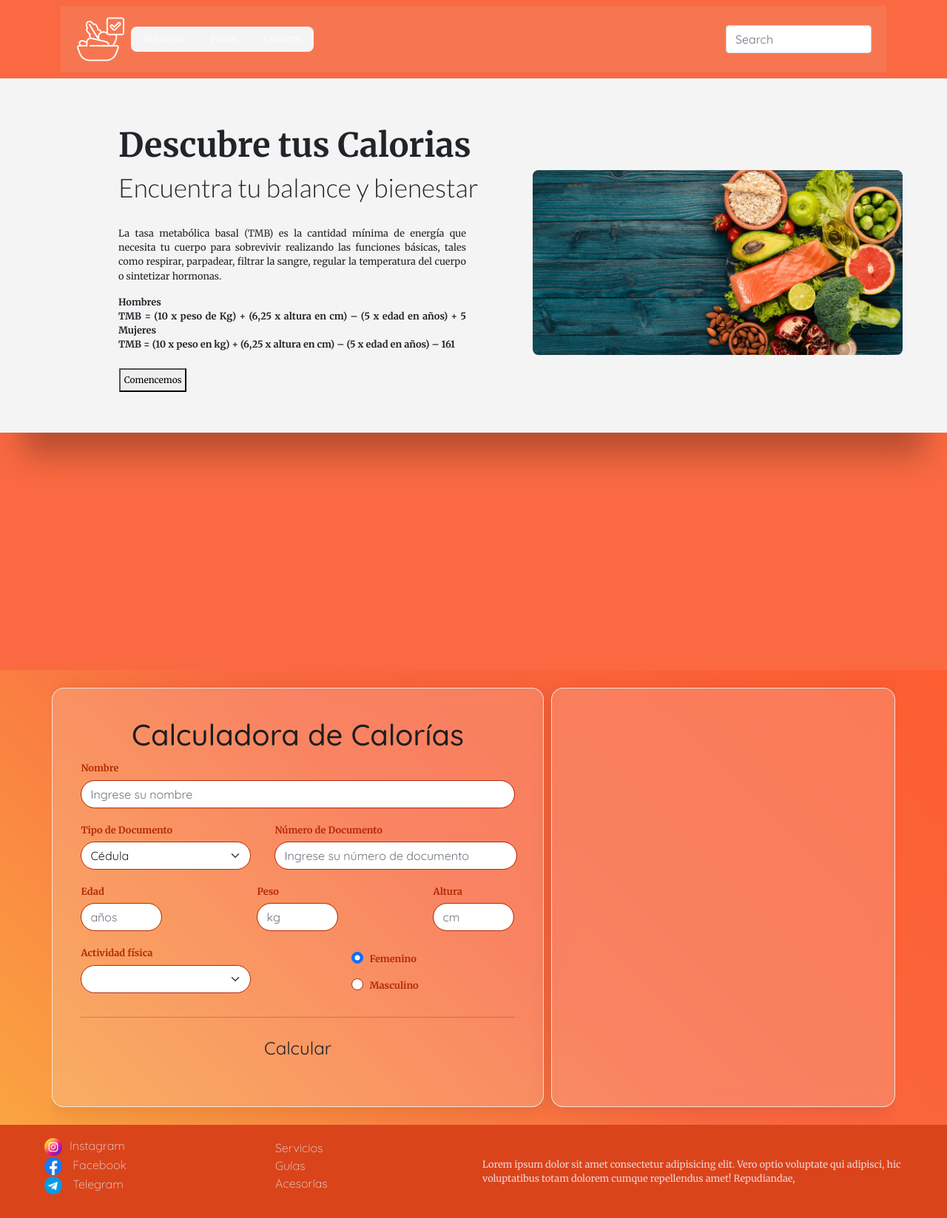
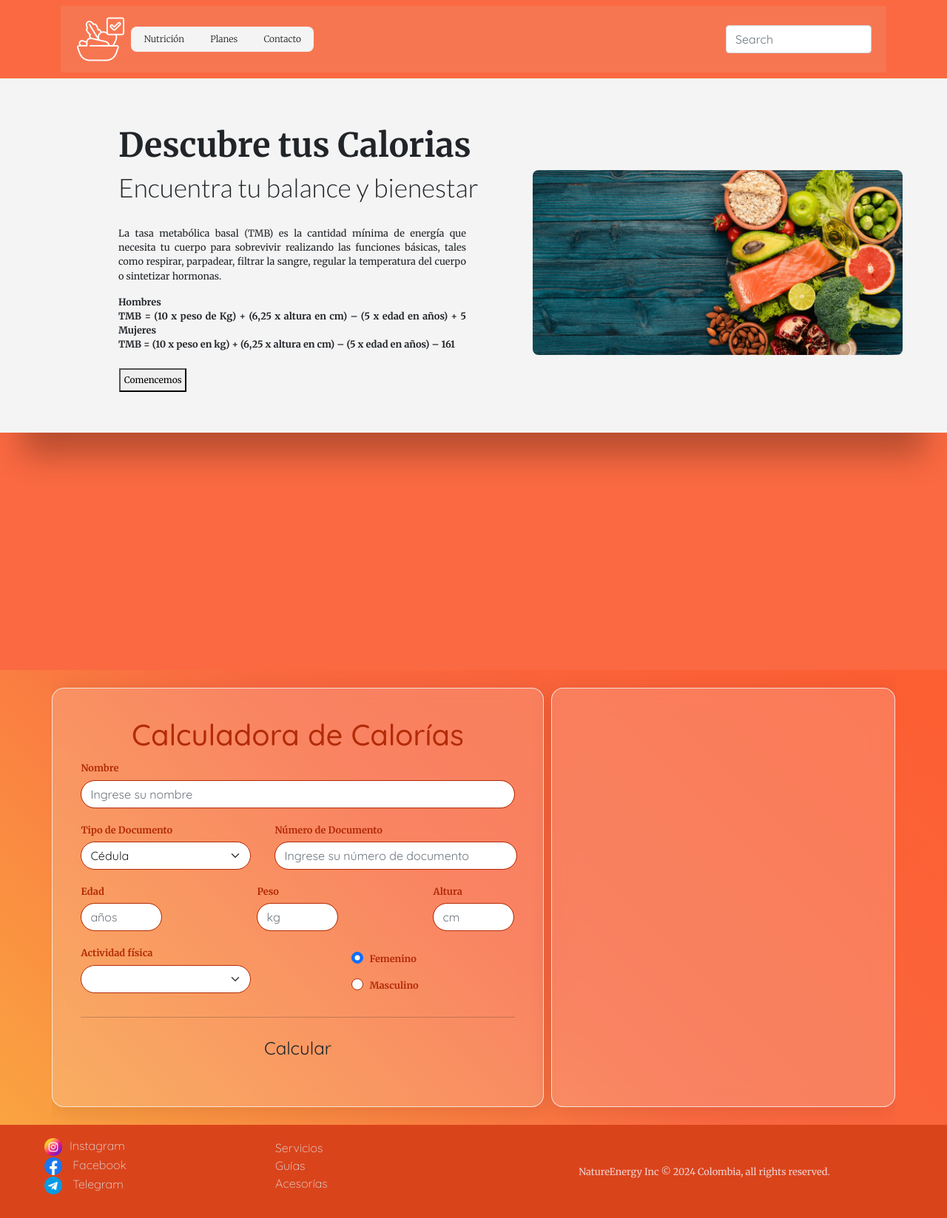
Before and after one commit to Edwin-Rojas-dev/calculadora-de-calorias, a plain HTML site: page index.html in a window 1280 px wide. Shown: the whole page at 74% size. Drawn offline with nearby package versions, Linux system fonts and the light colour scheme.

Commit message:
css for the header links, footer copyright, card with message

```diff
--- a/index.html
+++ b/index.html
@@ -31,27 +31,27 @@
 
 <body>
 
-  <header class="header bg-color-custom">
+  <header class="header bg-color-custom" >
     <div class="py-2">
       <div class="container">
 
 
         <nav class="navbar navbar-expand-sm " style="color:white">
           <div class="container-fluid">
-            <a class="navbar-brand" href="javascript:void(0)"><img src="img/alimentacion-saludable.png" alt=""></a>
+            <a class="navbar-brand" href="#main-calculator"><img src="img/alimentacion-saludable.png" alt="logo"></a>
             <button class="navbar-toggler" type="button" data-bs-toggle="collapse" data-bs-target="#mynavbar">
               <span class="navbar-toggler-icon"></span>
             </button>
             <div class="collapse navbar-collapse" id="mynavbar">
               <ul class="navbar-nav me-auto">
                 <li  class="nav-item">
-                  <a style="color:white" class="nav-link" href="javascript:void(0)">Nutrición</a>
+                  <a class="nav-link" href="#main-calculator">Nutrición</a>
                 </li>
                 <li class="nav-item">
-                  <a  style="color:white"class="nav-link" href="javascript:void(0)">Planes</a>
+                  <a  class="nav-link" href="#main-calculator">Planes</a>
                 </li>
                 <li class="nav-item">
-                  <a style="color:white" class="nav-link" href="javascript:void(0)">Contacto</a>
+                  <a  class="nav-link" href="#main-calculator">Contacto</a>
                 </li>
               </ul>
               <form class="d-flex">
@@ -83,13 +83,13 @@
     </div>
   </div>
 
-  <main class="main-content" id="main-calculator">
+  <main class="main-content" id="main-calculator" >
     <section class="container">
       <div class="row py-4">
         <div class="card col-lg-7">
           <form id="formulario-calculadora">
             <fieldset>
-              <legend class="h1 text-center">Calculadora de Calorías</legend>
+              <legend class="h1 text-center" id="calculator">Calculadora de Calorías</legend>
               <div class="mb-3">
                 <label for="nombre" class="form-label h6">Nombre</label>
                 <input type="text" id="nombre" class="form-control" placeholder="Ingrese su nombre">
@@ -188,8 +188,7 @@
     </div>
 
     <div class="col-12 col-md-6 d-flex justify-content-center align-items-center ">
-      <p class="m-0"><span>Lorem ipsum dolor sit amet consectetur adipisicing elit. Vero optio voluptate qui adipisci,
-          hic voluptatibus totam dolorem cumque repellendus amet! Repudiandae, </span></p>
+      <p class="m-0"><span>NatureEnergy Inc &copy 2024 Colombia, all rights reserved. </span></p>
     </div>
   </footer>
 
--- a/main.css
+++ b/main.css
@@ -154,6 +154,10 @@ header {
     border: 1px solid rgba(244, 244, 244, 0.84);
 }
 
+main #formulario-calculadora #calculator{
+    color: #b32b07;
+}
+
 /*form*/
 .card {
     padding: 2.4em;
--- a/main.js
+++ b/main.js
@@ -90,7 +90,7 @@ if (!nombre || !tipoDocumento || !genero) {
 
             <h5 class="card-title h2">Calorías requeridas</h5>
 
-            <p> El paciente: ${nombre} identificado con ${tipoDocumento} No.${numeroDocumento}, requiere un total de ${caloriasTotales.toFixed(0)} kcal para el sostenimiento de su TBM. Perteneciente al grupo poblacional: <strong>${grupoPoblacional} </strong> </p>
+            <p style="background-color: antiquewhite; padding: 10px; border-radius: 4px;"> El paciente: ${nombre} identificado con ${tipoDocumento} No.${numeroDocumento}, requiere un total de <strong style="color: #b32b07;"> ${caloriasTotales.toFixed(0)} kcal </strong>para el sostenimiento de su TBM. Perteneciente al grupo poblacional: <strong>${grupoPoblacional} </strong> </p>
 
         </div>
     `;
```
